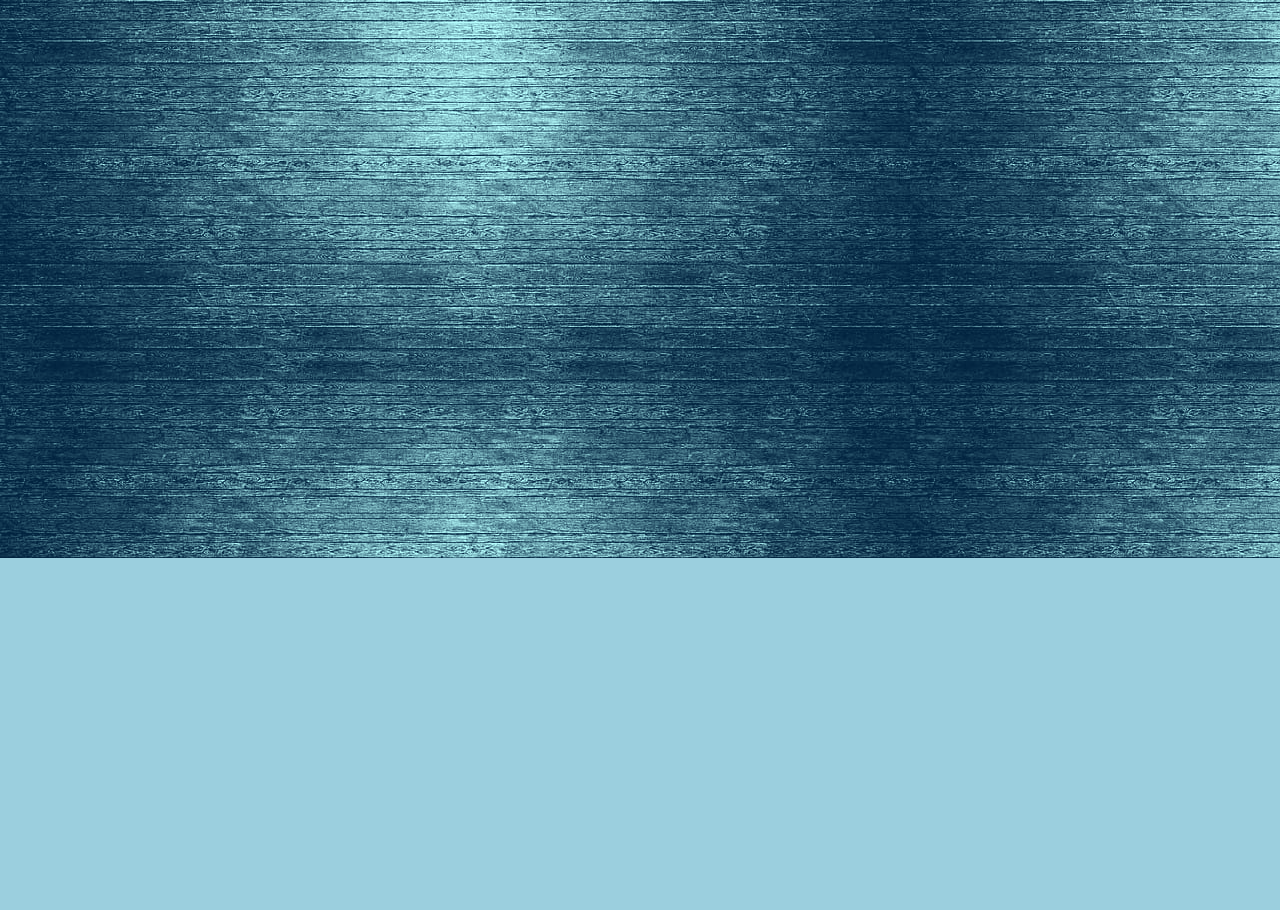
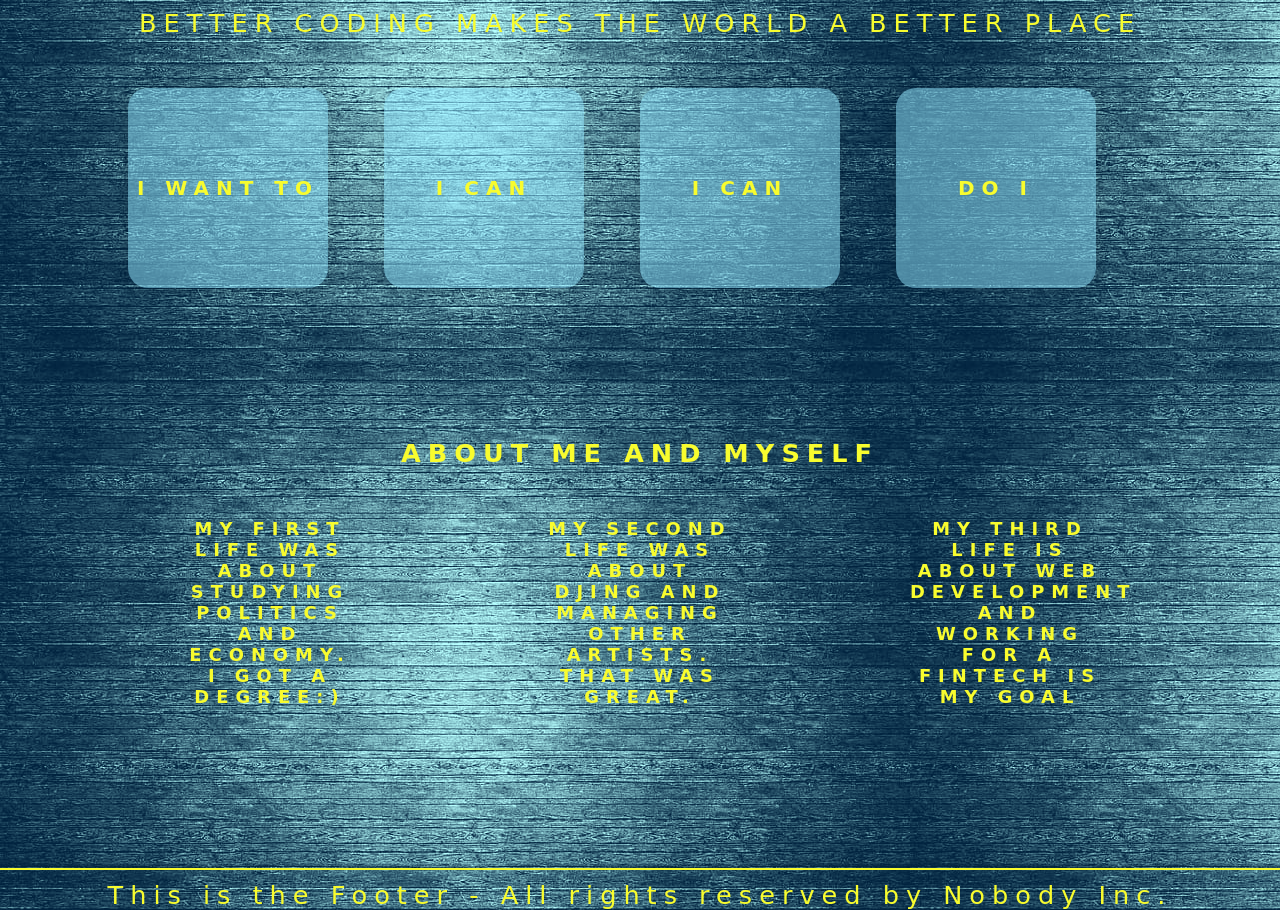
Before and after one commit to SebastianWolter1/FinalProject, a plain HTML site: page index.html in a window 1280 px wide. Shown: the part 242-1152 px from the top of the page. Before the commit the page ends 800 px from the top, so only its background shows below. Drawn offline with Linux system fonts and the light colour scheme; a web font is replaced by a local one.

Commit message:
cards.and.about

```diff
--- a/index.html
+++ b/index.html
@@ -26,9 +26,8 @@
                 <li><a href="">Projects</a></li>
                 <li><a href="mailto:seb@techtakel.berlin">Contact</a></li>
             </ul>
+
         </nav>
-    </header>
-    <main>
         <div class="container">
             <div class="item-1"></div>
             <div class="item-2"></div>
@@ -42,6 +41,66 @@
             <div class="item-10"></div>
             <div class="item-11"></div>
         </div>
+    </header>
+    <main>
+        <section>
+            <p style="margin-bottom: 50px; text-align: center;"> Better coding makes the world a better place</p>
+            <div class="cards">
+                <div class="card">
+                    <div class="content">
+                    <div class="front">
+                        I want to
+                    </div>
+                    <div class="back">
+                        build Websites
+                    </div>
+                    </div>
+                </div>
+                <div class="card card2">
+                    <div class="content">
+                    <div class="front">
+                        I can
+                    </div>
+                    <div class="back">
+                        write HTML
+                    </div>
+                    </div>
+                </div>
+                <div class="card card3">
+                    <div class="content">
+                    <div class="front">
+                        I can
+                    </div>
+                    <div class="back">
+                        write CSS
+                    </div>
+                    </div>
+                </div>
+                <div class="card card4">
+                    <div class="content">
+                    <div class="front">
+                        Do I
+                    </div>
+                    <div class="back">
+                        have the job?
+                    </div>
+                    </div>
+                </div>
+            </div>
+        </section>
+
+        <h2>About me and myself</h2>
+        <div class="flex">
+            <div>My first life was about studying politics and economy. <br> I got a degree:)</div>
+            <div>My second life was about Djing and managing other artists. <br> That was great.</div>
+            <div>My third life is about Web Development and working for a fintech is my goal</div>
+        </div>
     </main>
+
+    <footer>
+        <div class="footer">
+            This is the Footer - All rights reserved by Nobody Inc.
+        </div>
+    </footer>
 </body>
 </html>
--- a/style.css
+++ b/style.css
@@ -26,6 +26,9 @@ body{
         80%  {opacity: 0.9;}
         100% {opacity: 0.95;}
 }
+p{
+    font-size: 1rem;
+}
 /* Header */
 .navbar{
     height: 200px;
@@ -42,11 +45,19 @@ body{
 .navbar div{
     padding-top: 50px;
 }
-h1, h4{
+h1, h2, h4{
     text-align: center;
+}
+h2{
+    font-size: 1rem;
+    margin: 400px 0 50px 0;
 }
 h4{
     font-size: .7rem;
+}
+nav div{
+    border-bottom: 2px solid;
+
 }
 .navbar ul li{
     padding: 2px;
@@ -123,16 +134,108 @@ h4 a:hover{
 .item-11{
     grid-area: 7/3/8/8;
 }
-p{
-    margin-top: 400px;
+/* MAIN: Cards */
+
+main{
+    margin-top: 250px;
+}
+section{
+    margin-bottom: 300px;
+}
+.cards{
+    position: relative;
+}
+.card {
+    position: absolute;
+    top: 30%;
+    left: 10%;
+    width: 200px;
+    height: 200px;
+  }
+.card2 {
+    left: 30%;
+}
+.card3 {
+    left: 50%;
+}
+.card4{
+    left: 70%;
+}
+
+  .content {
+    position: absolute;
+    width: 100%;
+    height: 100%;
+    box-shadow: 0 0 15px rgba(0,0,0,0.1);
+
+    transition: transform 1s;
+    transform-style: preserve-3d;
+  }
+
+  .card:hover .content {
+    transform: rotateY( 180deg ) ;
+    transition: transform 0.5s;
+  }
+
+  .front,
+  .back {
+    position: absolute;
+    height: 100%;
+    width: 100%;
+    background: rgba(147, 232, 255, 0.5);
+    line-height: 50px;
+    color: rgb(248, 252, 46);
+    text-align: center;
+    font-size: 20px;
+    font-weight: bold;
+    border-radius: 10%;
+    backface-visibility: hidden;
+    display: flex;
+    justify-content: center;
+    align-items: center;
+  }
+
+  .back {
+    background: rgba(147, 232, 255, 0.5);
+    color: rgb(248, 252, 46);
+    transform: rotateY( 180deg );
+  }
+
+/* About */
+.flex{
+    display: flex;
+    justify-content: space-evenly
+}
+.flex div{
+    width: 200px;
+    height: 250px;
+    justify-content: space-evenly;
+    text-align: center;
     font-size: .7rem;
+    font-weight: bold;
+    border-radius: 10%;
+}
+.flex div:hover{
+    background: rgba(147, 232, 255, 0.5);
+    font-size: .9rem;
+    transition: background 2s;
+
 }
 
 
-
-
-
-
+/* Footer */
+.footer{
+    /* position: fixed;
+    bottom: 0; */
+    width: 100%;
+    height: 40px;
+    text-align: center;
+    margin-top: 100px;
+    padding: 10px;
+    border-top: 2px solid;
+    font-size: 1rem;
+    text-transform: none;
+}
 
 
 
@@ -158,6 +261,10 @@ p{
     main{
         margin-top: 700px;
     }
+    .card{
+        margin-top: 600px;
+    }
+
 }
 @media screen and (max-width: 450px){
     .container{
```
